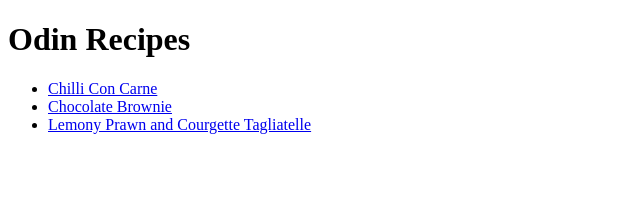
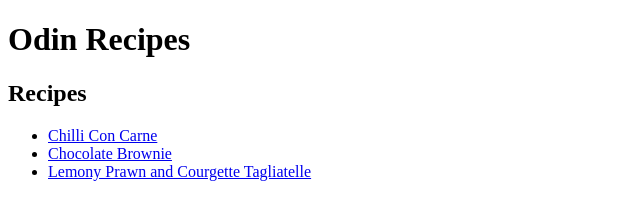
Before and after one commit to Kyboky/odin-recipes, a plain HTML site: page index.html in a window 1280 px wide. Shown: the whole page, without its empty margins (0-640 px from the left). Drawn offline with Linux system fonts and the light colour scheme.

Commit message:
Edit index

```diff
--- a/index.html
+++ b/index.html
@@ -8,6 +8,7 @@
 
 <body>
     <h1>Odin Recipes</h1>
+    <h2>Recipes</h2>
     <ul>
         <li><a href="./recipes/chilli_con_carne.html">Chilli Con Carne</a></li>
         <li><a href="./recipes/chocolate_brownie.html">Chocolate Brownie</a></li>
```
